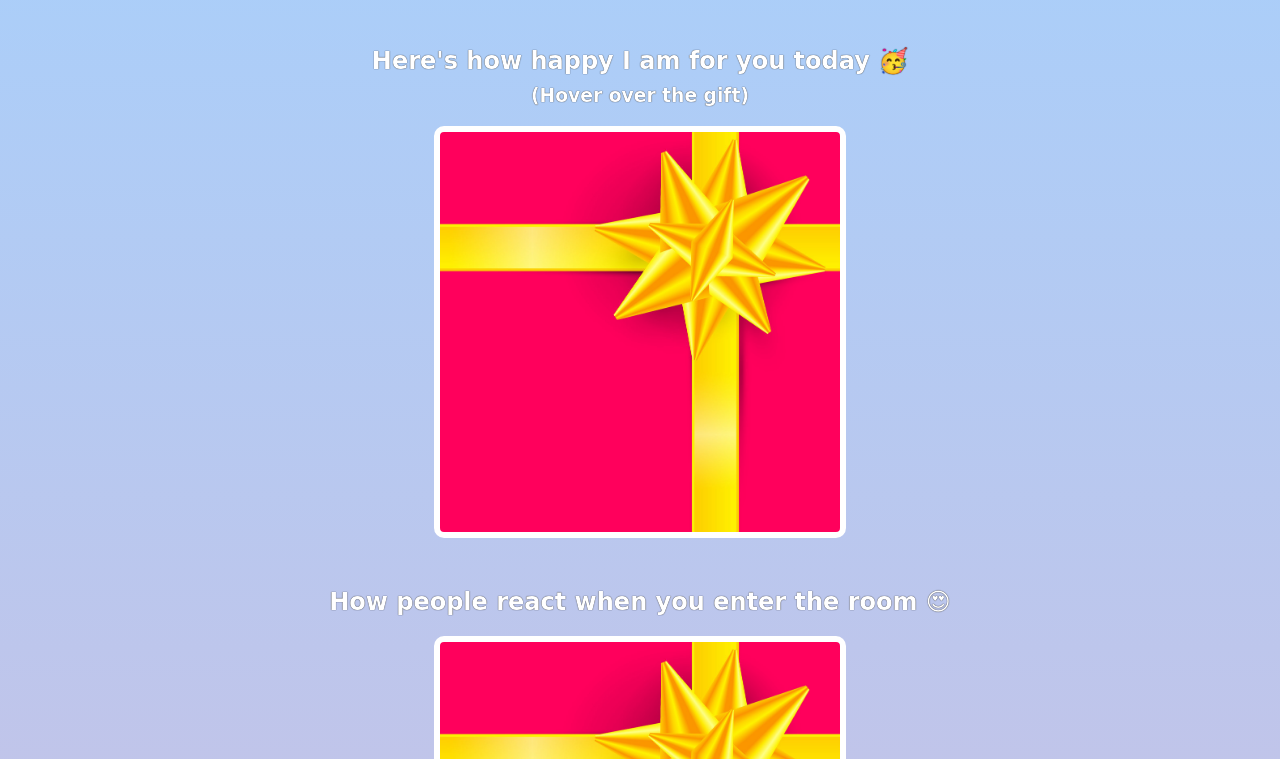
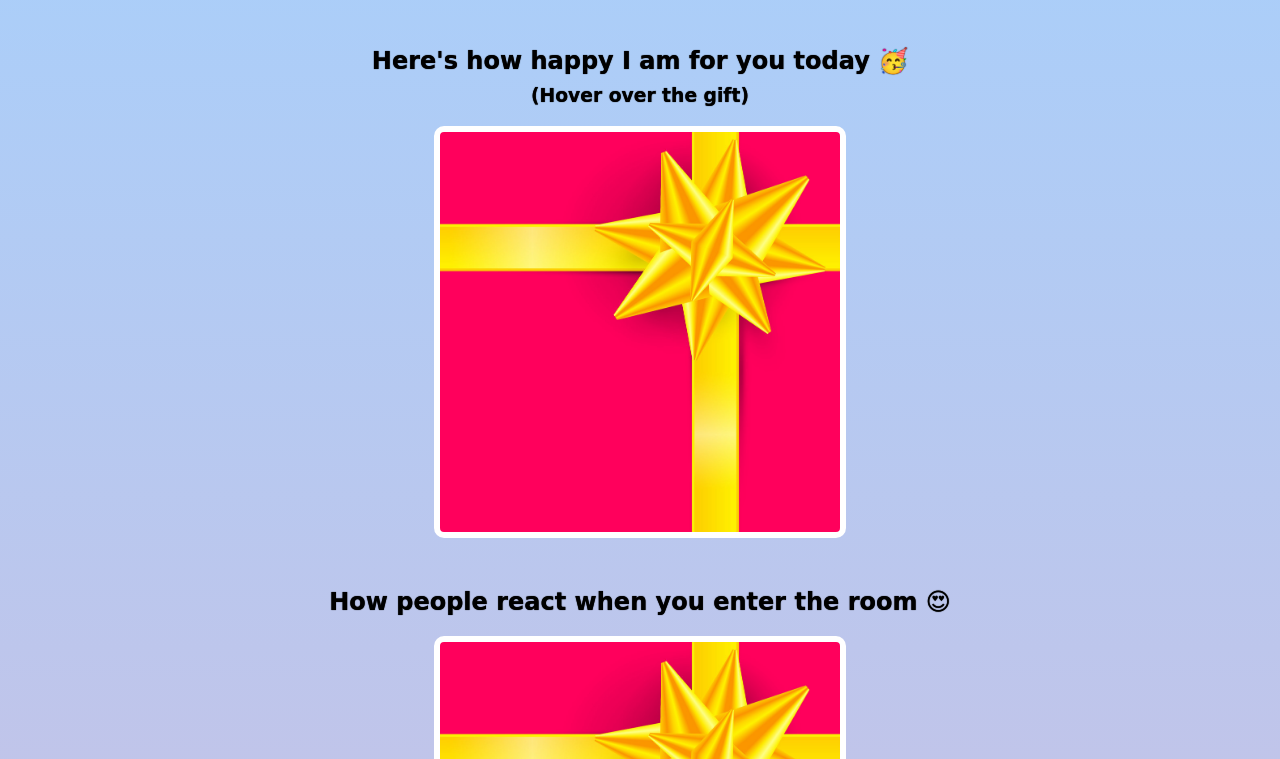
Before and after one commit to wackywebwoman/bday-site, a website built with Vite: page index.html in a window 1280 px wide. Shown: the part 346-1105 px from the top of the page. Built offline with nearby package versions, Linux system fonts and the light colour scheme; a web font is replaced by a local one.

Commit message:
Updated font color
Changed body font color to black

```diff
--- a/styles.css
+++ b/styles.css
@@ -2,10 +2,14 @@ body {
     text-align: center;
     font-family: 'Happy Monkey', cursive;
     background: linear-gradient(#a2d2ff, #EFB0C9);
-    color: #ffffff;
+    color: black;
 }
 
-h1, h2, h3, h4, p {
+h1,
+h2,
+h3,
+h4,
+p {
     text-shadow: 0 0 1px black;
 }
 
```
